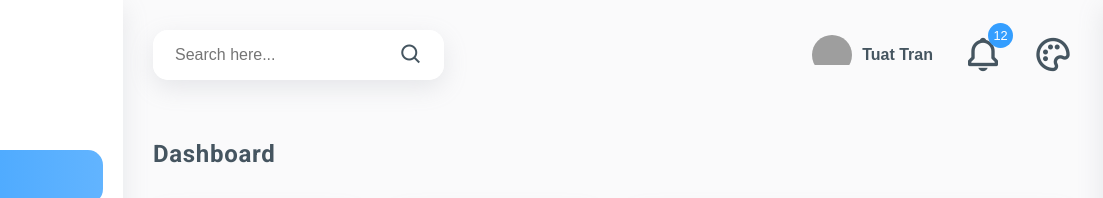
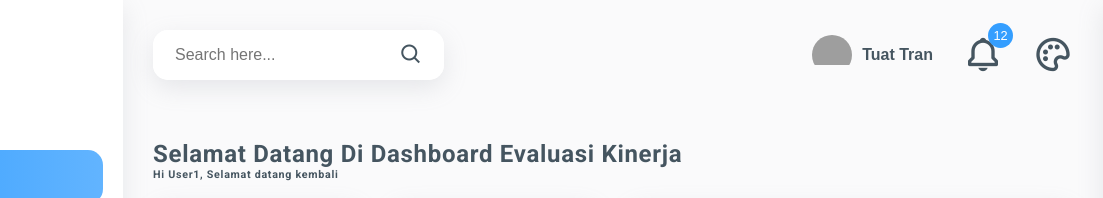
Before and after one commit to mthoriqzi/telkom-lecturerpr, a React app: page / in a window 1280 px wide. Shown: the top 198 px of the page, 177-1280 px from the left. Built offline with nearby package versions, Linux system fonts and the light colour scheme; grey boxes are pictures that could not be loaded.

Commit message:
coba ubah+push

```diff
--- a/src/assets/css/index.css
+++ b/src/assets/css/index.css
@@ -84,8 +84,12 @@ input:focus {
 }
 
 .page-header {
-    margin-bottom: 40px;
+    margin-bottom: 0px;
     text-transform: capitalize;
+}
+
+.margin-bottom {
+    margin-bottom: 20px;
 }
 
 .card {
--- a/src/pages/Dashboard.jsx
+++ b/src/pages/Dashboard.jsx
@@ -168,7 +168,8 @@ const Dashboard = () => {
 
     return (
         <div>
-            <h2 className="page-header">Dashboard</h2>
+            <h2 className="page-header">Selamat Datang di Dashboard Evaluasi Kinerja</h2>
+            <h6 className='margin-bottom'>Hi User1, Selamat datang kembali</h6>
             <div className="row">
                 <div className="col-6">
                     <div className="row">
```
